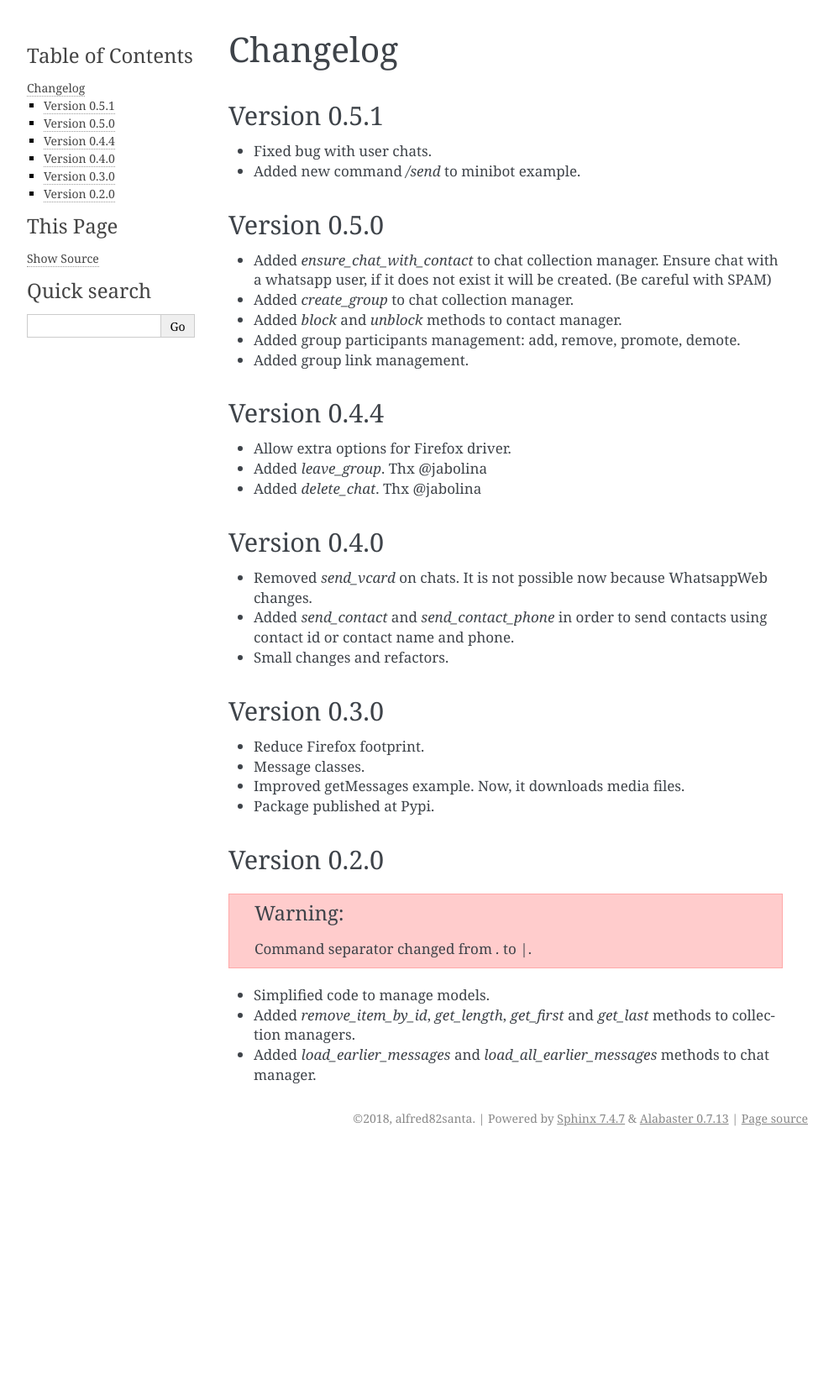
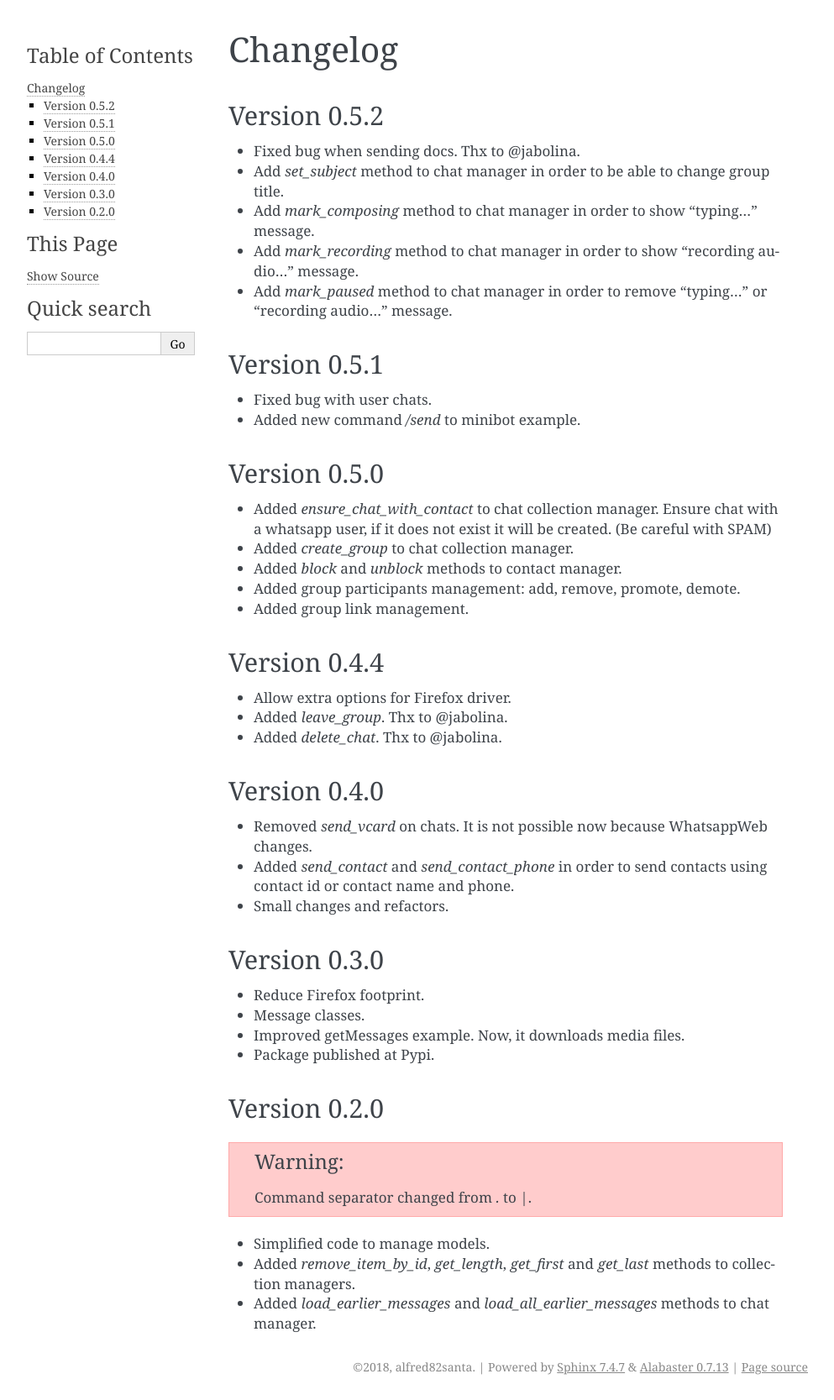
Before and after one commit to alfred82santa/whalesong, a Sphinx documentation site: the page built from docs/source/changelog.rst, in a window 1280 px wide. Shown: the whole page at 84% size, without its empty margins (148-1141 px from the left). Built offline with Sphinx 7.4.7, drawn with Linux system fonts in a browser that asks for light colours; before the commit the page ends 1371 px from its top, so only the background shows below that.

Commit message:
Change version

```diff
--- a/docs/source/changelog.rst
+++ b/docs/source/changelog.rst
@@ -1,6 +1,16 @@
 =========
 Changelog
 =========
+
+-------------
+Version 0.5.2
+-------------
+
+* Fixed bug when sending docs. Thx to @jabolina.
+* Add `set_subject` method to chat manager in order to be able to change group title.
+* Add `mark_composing` method to chat manager in order to show "typing..." message.
+* Add `mark_recording` method to chat manager in order to show "recording audio..." message.
+* Add `mark_paused` method to chat manager in order to remove "typing..." or "recording audio..." message.
 
 -------------
 Version 0.5.1
@@ -27,8 +37,8 @@ Version 0.4.4
 -------------
 
 * Allow extra options for Firefox driver.
-* Added `leave_group`. Thx @jabolina
-* Added `delete_chat`. Thx @jabolina
+* Added `leave_group`. Thx to @jabolina.
+* Added `delete_chat`. Thx to @jabolina.
 
 -------------
 Version 0.4.0
--- a/docs/source/index.rst
+++ b/docs/source/index.rst
@@ -2,7 +2,7 @@
 Whalesong
 =========
 
-Whalesong is a python library to manage WebApps remotely.
+Whalesong is a asyncio python library to manage WebApps remotely.
 Currently WhatsappWeb is implemented
 
 ------------
--- a/whalesong/__init__.py
+++ b/whalesong/__init__.py
@@ -13,7 +13,7 @@ from .managers.message import MessageCollectionManager
 from .managers.storage import StorageManager
 from .managers.stream import StreamManager
 
-__version__ = '0.5.1'
+__version__ = '0.5.2'
 
 
 class Whalesong(BaseManager):
```
Also changed, not shown: README.rst (+2 -57 lines).
